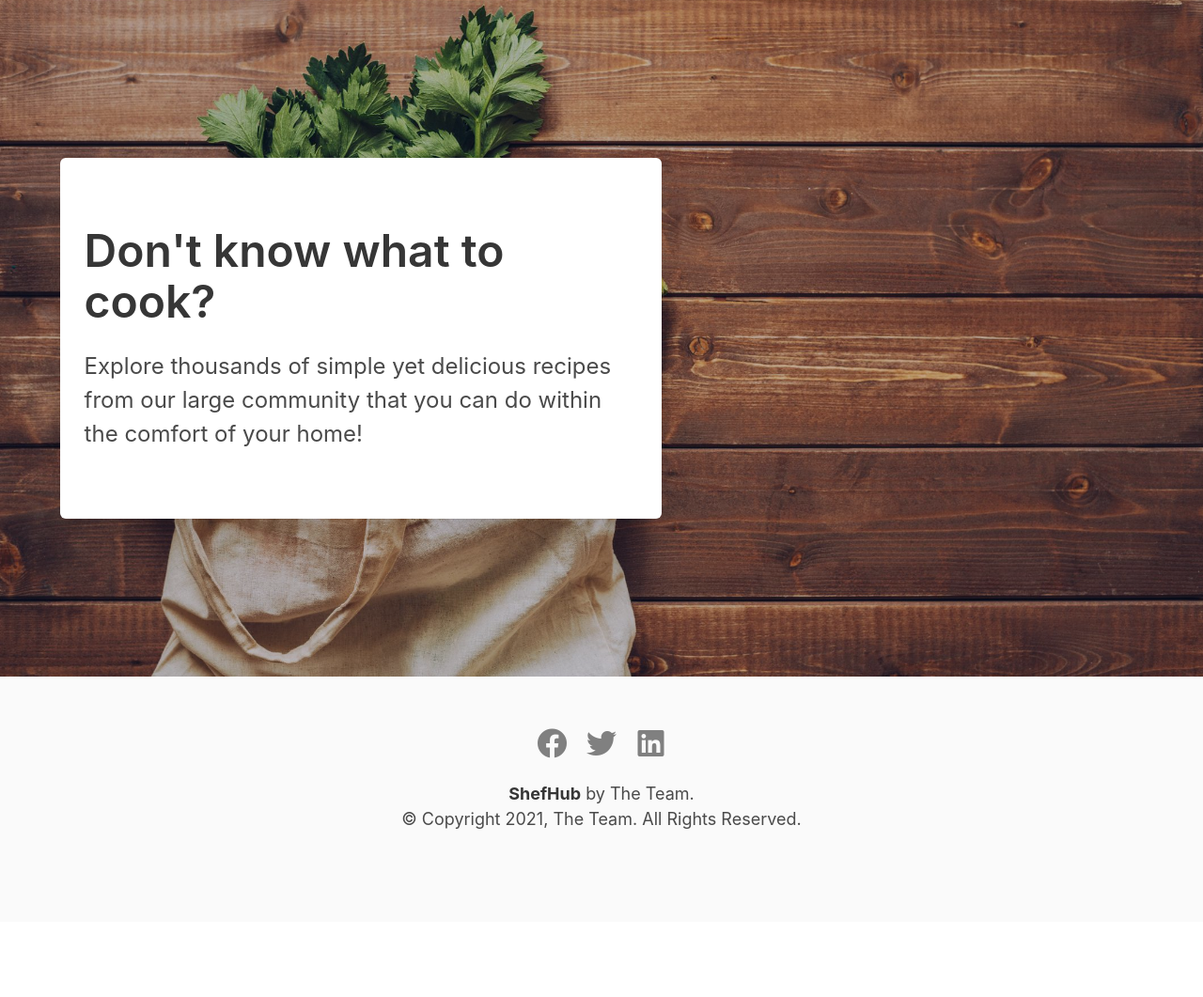
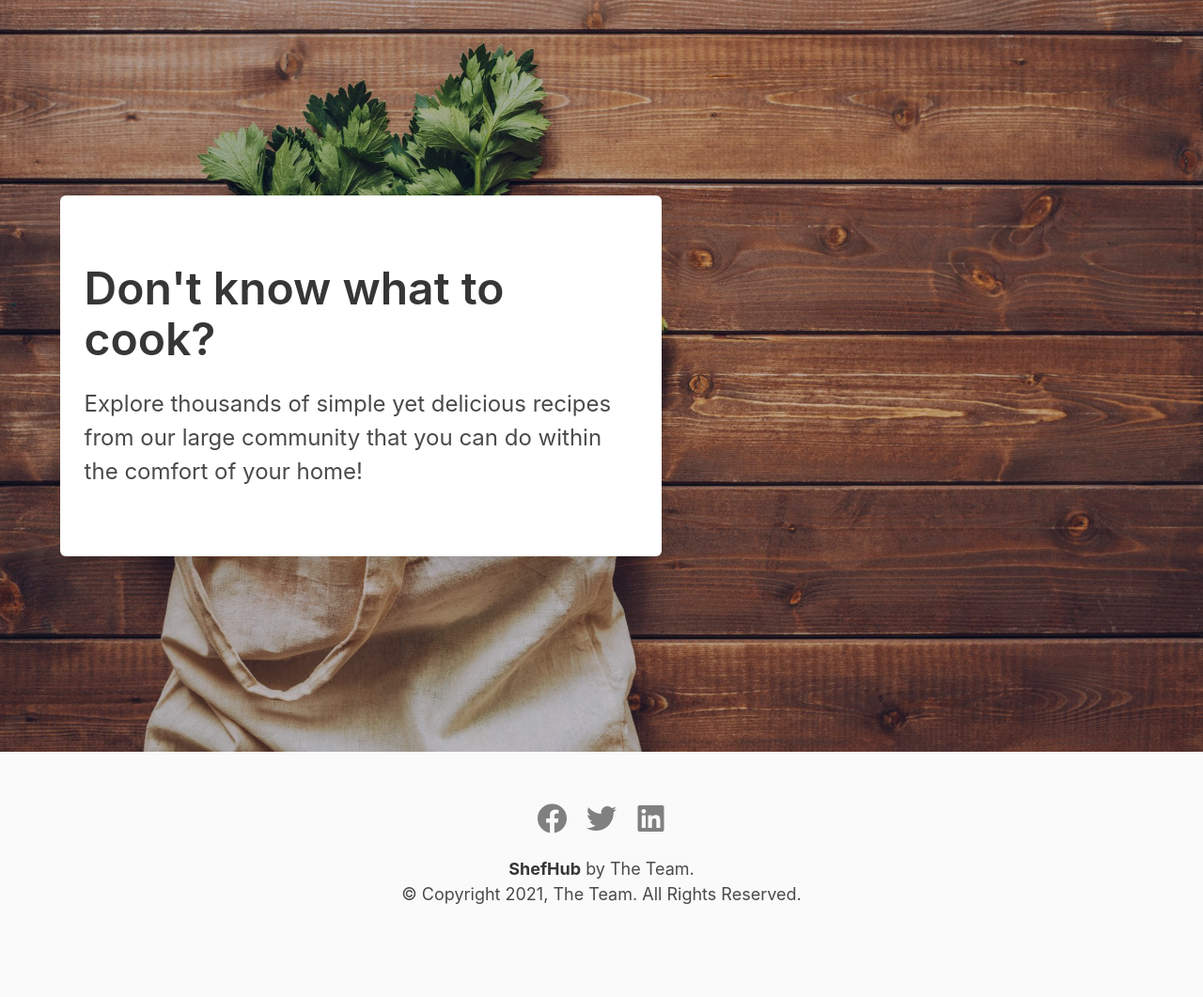
Before and after one commit to GabPua/CCAPDEV_Project, a PHP site: page / in a window 1280 px wide. Shown: the part 80-1141 px from the top of the page at 94% size. Before the commit the page ends 962 px from the top, so only its background shows below. Run offline with PHP 8.4, Linux system fonts and the light colour scheme.

Commit message:
update(custom.css)

```diff
--- a/frontend/custom.css
+++ b/frontend/custom.css
@@ -23,7 +23,7 @@
 }
 
 .page-height {
-    height: calc(100vh - 80px);
+    height: calc(100vh);
 }
 
 .footer p {
@@ -76,6 +76,4 @@ header .navbar-brand .navbar-item {
     width: 450px;
     max-width: 450px;
     padding: 30px 40px;
-    /* margin-bottom: 100px; */
-    min
 }
```
